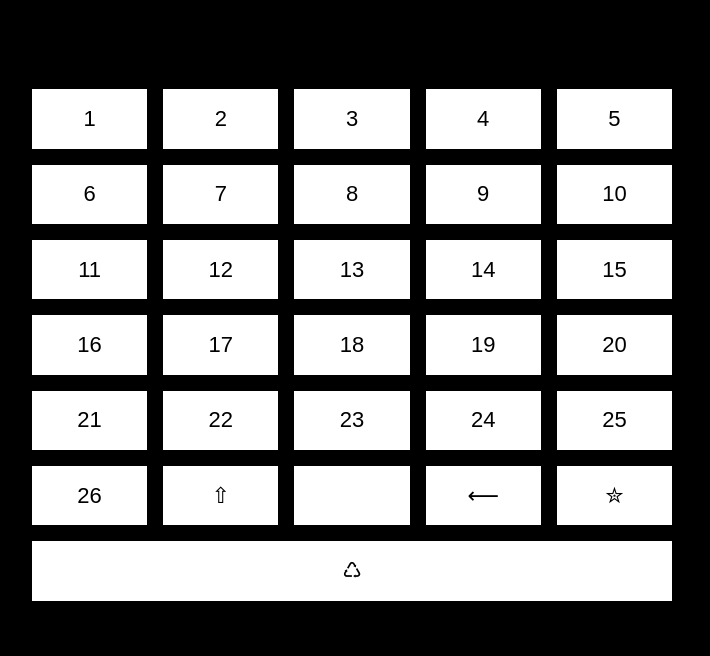
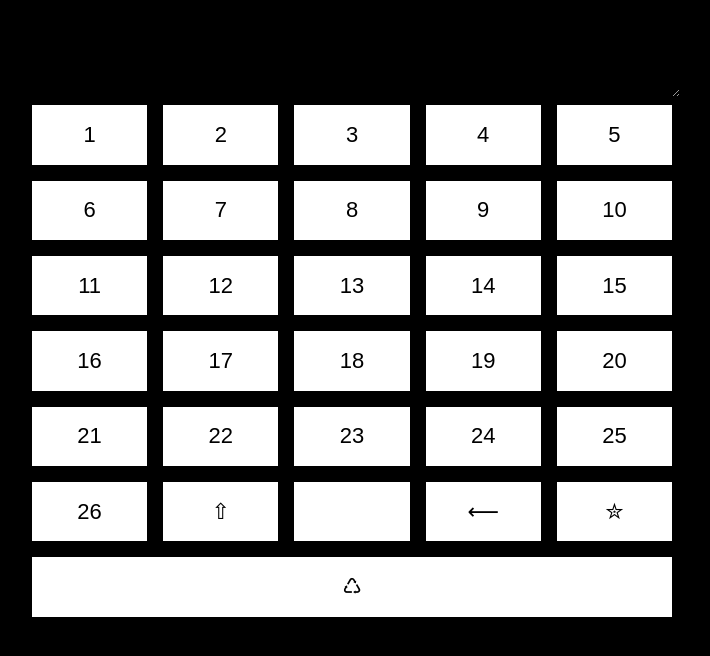
Before and after one commit to kemptone/brownThing, a website: page public/index.html in a window 1280 px wide. Shown: the part 86-742 px from the top of the page, without its empty margins (288-998 px from the left). Drawn offline with Linux system fonts and the light colour scheme.

Commit message:
fixing to prevent getting cut off

```diff
--- a/public/index.html
+++ b/public/index.html
@@ -1,5 +1,6 @@
 <!DOCTYPE html>
 <html lang="en">
+
 <head>
   <link rel="stylesheet" href="style.css?1">
   <meta charset="UTF-8">
@@ -7,15 +8,18 @@
   <meta name="viewport" content="width=device-width, initial-scale=1.0, maximum-scale=1, user-scalable=no">
   <title>Brown Thing</title>
 </head>
+
 <body>
   <header></header>
   <main>
     <div id="wrap">
-      <input id="readout" onClick="this.setSelectionRange(0, this.value.length)" >
+      <!-- <input id="readout" onClick="this.setSelectionRange(0, this.value.length)" > -->
+      <textarea id="readout" onClick="this.setSelectionRange(0, this.value.length)"></textarea>
       <div id="letters" class="letters show-numbers"></div>
     </div>
   </main>
   <footer></footer>
 </body>
 <script async src="index.js" type="module"></script>
+
 </html>
--- a/public/style.css
+++ b/public/style.css
@@ -88,6 +88,7 @@ main {
   flex: 1;
   background-color: black;
   border:0;
+  font-family: Arial, sans-serif;
   /* font-family: monospace; */
 }
 
```
